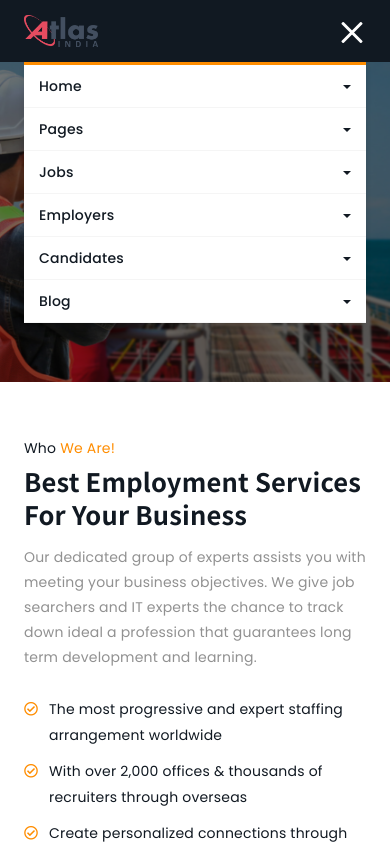
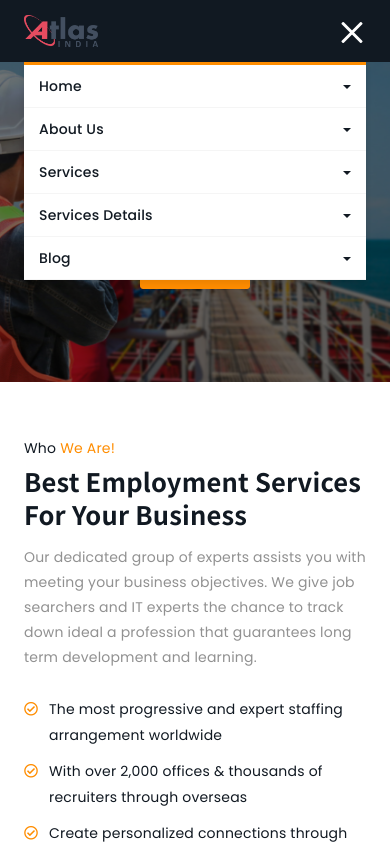
Before and after one commit to sagardhavade/atlas, a React (Create React App) app: page / in a window 390 px wide. Both pictures are taken after a click on the label 352 px from the left and 25 px from the top of the page. Shown: the top 844 px of the page. Built offline with nearby package versions, Linux system fonts and the light colour scheme.

Commit message:
Mobile Menu change

```diff
--- a/src/components/layout/Mobile_menu.js
+++ b/src/components/layout/Mobile_menu.js
@@ -1,6 +1,8 @@
 import React, { Component } from "react";
-import { MDBNavbar, MDBNavbarNav, MDBNavItem, MDBNavLink, MDBCollapse, MDBDropdown, MDBDropdownToggle, MDBDropdownMenu, MDBDropdownItem,
-  MDBHamburgerToggler } from 'mdbreact';
+import {
+  MDBNavbar, MDBNavbarNav, MDBNavItem, MDBNavLink, MDBCollapse, MDBDropdown, MDBDropdownToggle, MDBDropdownMenu, MDBDropdownItem,
+  MDBHamburgerToggler
+} from 'mdbreact';
 import { BrowserRouter as Router } from 'react-router-dom';
 import { Link } from "react-router-dom";
 
@@ -30,25 +32,28 @@ class Mobile_menu extends Component {
       <Router>
 
         <MDBNavbar>
-          <MDBHamburgerToggler id="hamburger1" onClick={()=> this.toggleSingleCollapse('collapse1')} />
+          <MDBHamburgerToggler id="hamburger1" onClick={() => this.toggleSingleCollapse('collapse1')} />
           <MDBCollapse isOpen={this.state.collapse1} navbar>
             <MDBNavbarNav left>
               <MDBNavItem>
                 <MDBDropdown>
                   <MDBDropdownToggle nav caret>Home</MDBDropdownToggle>
                   <MDBDropdownMenu>
-                          <MDBDropdownItem href={process.env.PUBLIC_URL + '/'}>Homepage 1</MDBDropdownItem>
+                    {/* <MDBDropdownItem href={process.env.PUBLIC_URL + '/'}>Homepage 1</MDBDropdownItem>
                           <MDBDropdownItem href={process.env.PUBLIC_URL + '/Home2'}>Homepage 2</MDBDropdownItem>
-                          <MDBDropdownItem href={process.env.PUBLIC_URL + '/Home3'}>Homepage 3</MDBDropdownItem>
+                          <MDBDropdownItem href={process.env.PUBLIC_URL + '/Home3'}>Homepage 3</MDBDropdownItem> */}
+                    {/* <MDBDropdownItem href={process.env.PUBLIC_URL + '/'}>Homepage 1</MDBDropdownItem> */}
+                    <MDBDropdownItem href={process.env.PUBLIC_URL + '/'}>Home</MDBDropdownItem>
+                    {/* <MDBDropdownItem href={process.env.PUBLIC_URL + '/Home3'}>Homepage 3</MDBDropdownItem> */}
                   </MDBDropdownMenu>
                 </MDBDropdown>
               </MDBNavItem>
               <MDBNavItem>
                 <MDBDropdown>
-                      <MDBDropdownToggle nav caret>Pages</MDBDropdownToggle>
+                  <MDBDropdownToggle nav caret>About Us</MDBDropdownToggle>
                   <MDBDropdownMenu>
                     <MDBDropdownItem href={process.env.PUBLIC_URL + '/about_us'}>About Us</MDBDropdownItem>
-                        <MDBDropdownItem href={process.env.PUBLIC_URL + '/services'}>Services</MDBDropdownItem>
+                    {/* <MDBDropdownItem href={process.env.PUBLIC_URL + '/services'}>Services</MDBDropdownItem>
                         <MDBDropdownItem href={process.env.PUBLIC_URL + '/services_details'}>Services Details</MDBDropdownItem>
                         <MDBDropdownItem href={process.env.PUBLIC_URL + '/carrer_01'}>Carrer</MDBDropdownItem>
                         <MDBDropdownItem href={process.env.PUBLIC_URL + '/login'}>Login</MDBDropdownItem>
@@ -56,29 +61,42 @@ class Mobile_menu extends Component {
                         <MDBDropdownItem href={process.env.PUBLIC_URL + '/error_404'}>Error 404</MDBDropdownItem>
                         <MDBDropdownItem href={process.env.PUBLIC_URL + '/error_405'}>Error 405</MDBDropdownItem>
                         <MDBDropdownItem href={process.env.PUBLIC_URL + '/contact_01'}>Contact us 01</MDBDropdownItem>
-                        <MDBDropdownItem href={process.env.PUBLIC_URL + '/contact_02'}>Contact us 02</MDBDropdownItem>
+                        <MDBDropdownItem href={process.env.PUBLIC_URL + '/contact_02'}>Contact us 02</MDBDropdownItem> */}
                   </MDBDropdownMenu>
                 </MDBDropdown>
               </MDBNavItem>
               <MDBNavItem>
                 <MDBDropdown>
-                      <MDBDropdownToggle nav caret>Jobs</MDBDropdownToggle>
+                  {/* <MDBDropdownToggle nav caret>Jobs</MDBDropdownToggle>
                       <MDBDropdownMenu>
                         <MDBDropdownItem href={process.env.PUBLIC_URL + '/job_list'}>Job List</MDBDropdownItem>
                         <MDBDropdownItem href={process.env.PUBLIC_URL + '/job_details'}>Job Details</MDBDropdownItem>
+                    </MDBDropdownMenu> */}
+                  <MDBDropdownToggle nav caret>Services</MDBDropdownToggle>
+                  <MDBDropdownMenu>
+
+                    <MDBDropdownItem href={process.env.PUBLIC_URL + '/services'}>Services</MDBDropdownItem>
+
                   </MDBDropdownMenu>
                 </MDBDropdown>
               </MDBNavItem>
               <MDBNavItem>
                 <MDBDropdown>
-                      <MDBDropdownToggle nav caret>Employers</MDBDropdownToggle>
+                  {/* <MDBDropdownToggle nav caret>Employers</MDBDropdownToggle>
                       <MDBDropdownMenu>
                           <MDBDropdownItem href={process.env.PUBLIC_URL + '/employers_list'}>Employers List</MDBDropdownItem>
                           <MDBDropdownItem href={process.env.PUBLIC_URL + '/employers_details'}>Employers Details</MDBDropdownItem>
+                      </MDBDropdownMenu> */}
+                  <MDBDropdownToggle nav caret>Services Details</MDBDropdownToggle>
+                  <MDBDropdownMenu>
+
+                    <MDBDropdownItem href={process.env.PUBLIC_URL + '/services_details'}>Services Details</MDBDropdownItem>
+
                   </MDBDropdownMenu>
+
                 </MDBDropdown>
               </MDBNavItem>
-                <MDBNavItem>
+              {/* <MDBNavItem>
                 <MDBDropdown>
                   <MDBDropdownToggle nav caret>Candidates</MDBDropdownToggle>
                   <MDBDropdownMenu>
@@ -86,7 +104,7 @@ class Mobile_menu extends Component {
                     <MDBDropdownItem href={process.env.PUBLIC_URL + '/candidate_details'}>Candidate Details</MDBDropdownItem>
                   </MDBDropdownMenu>
                 </MDBDropdown>
-                </MDBNavItem>
+              </MDBNavItem> */}
               <MDBNavItem>
                 <MDBDropdown>
                   <MDBDropdownToggle nav caret>Blog</MDBDropdownToggle>
```
Lines whose indentation alone changed are shown as unchanged.
